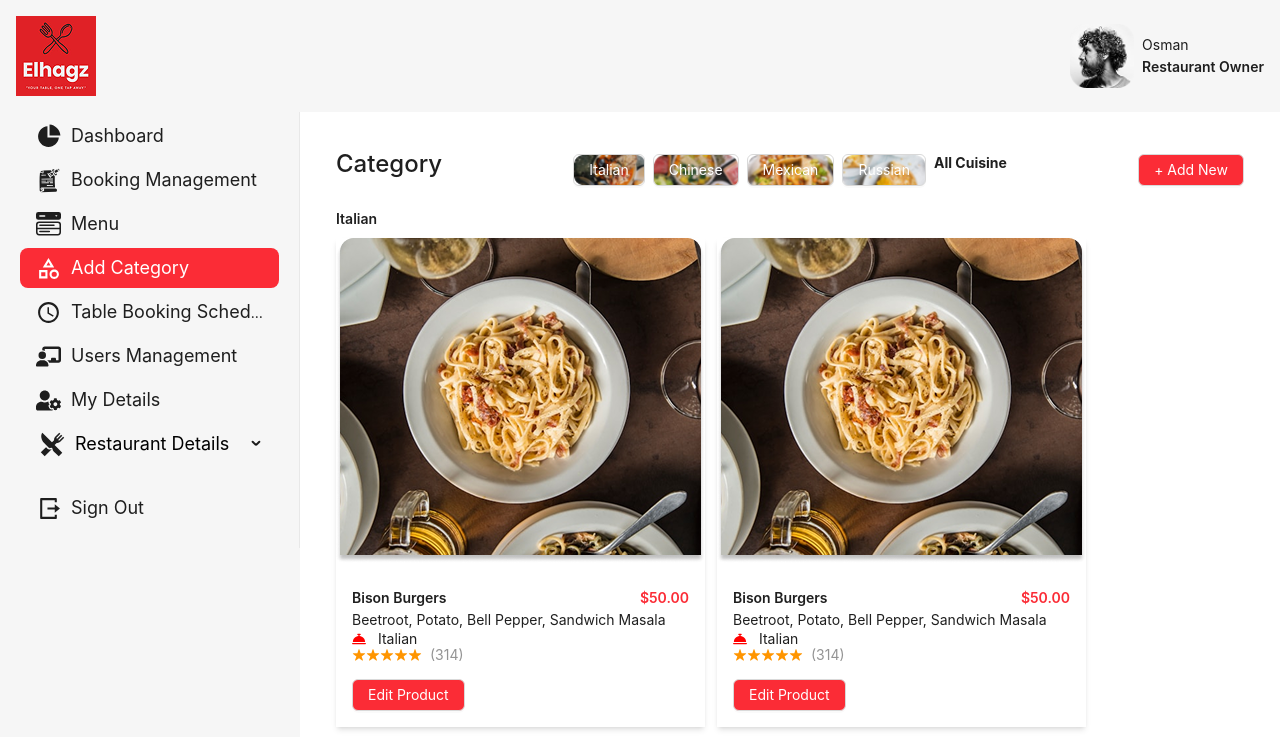
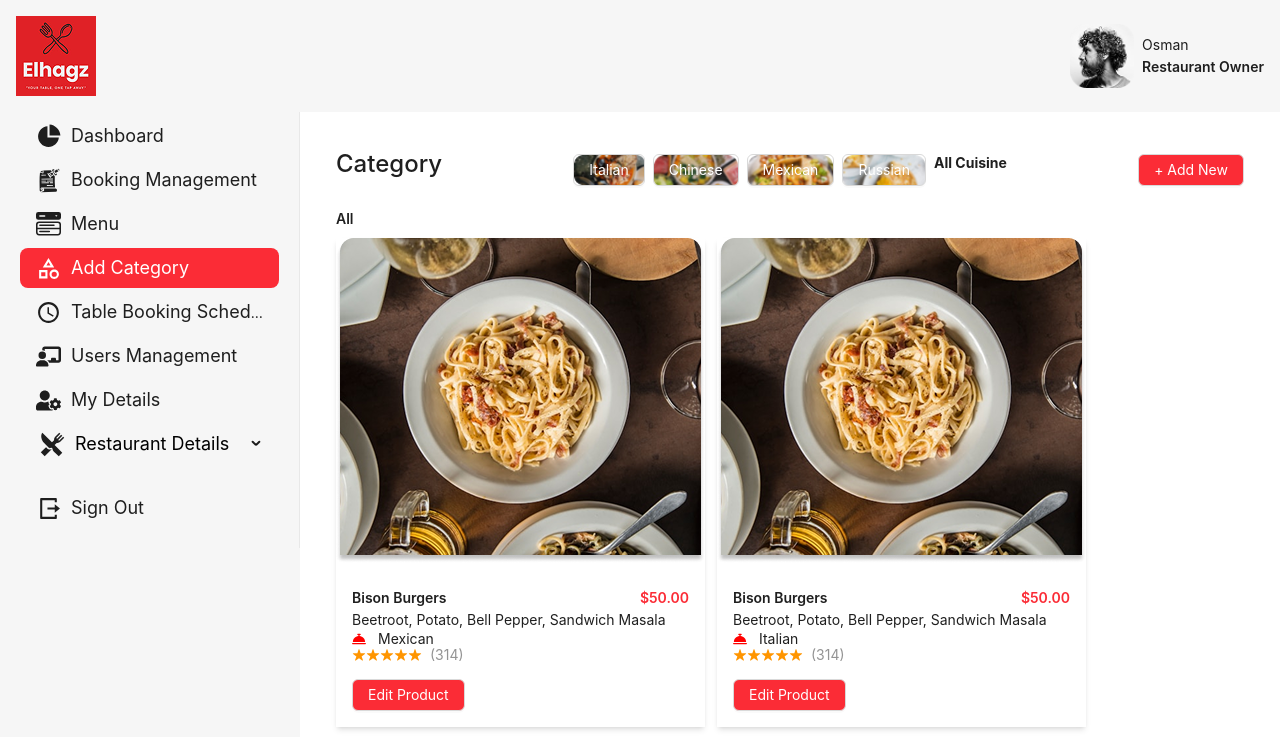
Before and after one commit to bdCalling-Sdt-hub/restaurant-dashboard, a React (Vite) app: page /add-category in a window 1280 px wide. Shown: the top 737 px of the page. Built offline with nearby package versions, Linux system fonts and the light colour scheme.

Commit message:
Category filtering and search

```diff
--- a/src/components/menuComponents/MenuItem.jsx
+++ b/src/components/menuComponents/MenuItem.jsx
@@ -27,7 +27,7 @@ const MenuItem = ({ item, onEdit }) => {
 
       <div className='flex items-center gap-x-3'>
       <FaBellConcierge color='red' />
-       <span>Italian</span>
+       <span>{item.category}</span>
       </div>
 
       <div className='flex gap-x-2 items-center'>
--- a/src/pages/addCategory/index.jsx
+++ b/src/pages/addCategory/index.jsx
@@ -1,75 +1,118 @@
-import React, { useState } from 'react';
-import { Button,  Typography, Space, Modal, Input } from 'antd';
-import MenuItem from '../../components/menuComponents/MenuItem';
-import respic from  '../../../public/respic.png'
-import btnbg from  '../../../public/buttonbg.png'
-import btn1 from  '../../../public/ite.png'
-import btn2 from  '../../../public/che.png'
-import btn3 from  '../../../public/mex.png'
+import React, { useState } from "react";
+import { Button, Typography, Space, Modal, Input } from "antd";
+import MenuItem from "../../components/menuComponents/MenuItem";
+import respic from "../../../public/respic.png";
+import btnbg from "../../../public/buttonbg.png";
+import btn1 from "../../../public/ite.png";
+import btn2 from "../../../public/che.png";
+import btn3 from "../../../public/mex.png";
 
-
-
-import { IoIosStar, IoMdStats } from 'react-icons/io';
+import { IoIosStar, IoMdStats } from "react-icons/io";
 import { Link } from "react-router";
-
 
 const { Text } = Typography;
 
-
-
 const AddCategory = () => {
-
   const [isModalVisible, setIsModalVisible] = useState(false);
   const [isSuccessModalVisible, setIsSuccessModalVisible] = useState(false);
+  const [selectedCategory, setSelectedCategory] = useState("All");
 
   const [editingItem, setEditingItem] = useState(null);
   const [items, setItems] = useState([
     {
       id: 1,
-        name: 'Bison Burgers',
-        price: 50.00,
-        description: 'Beetroot, Potato, Bell Pepper, Sandwich Masala',
+      name: "Bison Burgers",
+      price: 50.0,
+      description: "Beetroot, Potato, Bell Pepper, Sandwich Masala",
+      category: "Mexican",
     },
     {
       id: 2,
-        name: 'Bison Burgers',
-        price: 50.00,
-        description: 'Beetroot, Potato, Bell Pepper, Sandwich Masala',
+      name: "Bison Burgers",
+      price: 50.0,
+      description: "Beetroot, Potato, Bell Pepper, Sandwich Masala",
+      category: "Italian",
     },
     {
       id: 3,
-        name: 'Bison Burgers',
-        price: 50.00,
-        description: 'Beetroot, Potato, Bell Pepper, Sandwich Masala',
+      name: "Bison Burgers",
+      price: 50.0,
+      description: "Beetroot, Potato, Bell Pepper, Sandwich Masala",
+      category: "Italian",
     },
     {
       id: 4,
-        name: 'Bison Burgers',
-        price: 50.00,
-        description: 'Beetroot, Potato, Bell Pepper, Sandwich Masala',
+      name: "Bison Burgers",
+      price: 50.0,
+      description: "Beetroot, Potato, Bell Pepper, Sandwich Masala",
+      category: "Italian",
     },
     {
       id: 5,
-        name: 'Bison Burgers',
-        price: 50.00,
-        description: 'Beetroot, Potato, Bell Pepper, Sandwich Masala',
+      name: "Bison Burgers",
+      price: 50.0,
+      description: "Beetroot, Potato, Bell Pepper, Sandwich Masala",
+      category: "Italian",
     },
     {
       id: 6,
-        name: 'Bison Burgers',
-        price: 50.00,
-        description: 'Beetroot, Potato, Bell Pepper, Sandwich Masala',
+      name: "Bison Burgers",
+      price: 50.0,
+      description: "Beetroot, Potato, Bell Pepper, Sandwich Masala",
+      category: "Italian",
     },
-    ])
-
-
-
-
+    {
+      id: 7,
+      name: "Bison Burgers",
+      price: 50.0,
+      description: "Beetroot, Potato, Bell Pepper, Sandwich Masala",
+      category: "Mexican",
+    },
+    {
+      id: 8,
+      name: "Bison Burgers",
+      price: 50.0,
+      description: "Beetroot, Potato, Bell Pepper, Sandwich Masala",
+      category: "Mexican",
+    },
+    {
+      id: 9,
+      name: "Bison Burgers",
+      price: 50.0,
+      description: "Beetroot, Potato, Bell Pepper, Sandwich Masala",
+      category: "Mexican",
+    },
+    {
+      id: 10,
+      name: "Bison Burgers",
+      price: 50.0,
+      description: "Beetroot, Potato, Bell Pepper, Sandwich Masala",
+      category: "Mexican",
+    },
+    {
+      id: 11,
+      name: "Bison Burgers",
+      price: 50.0,
+      description: "Beetroot, Potato, Bell Pepper, Sandwich Masala",
+      category: "Mexican",
+    },
+    {
+      id: 12,
+      name: "Bison Burgers",
+      price: 50.0,
+      description: "Beetroot, Potato, Bell Pepper, Sandwich Masala",
+      category: "Mexican",
+    },
+  ]);
 
   const showEditModal = (item) => {
     setEditingItem(item);
     setIsModalVisible(true);
   };
+  const filteredItems =
+    selectedCategory === "All"
+      ? items
+      : items.filter((item) => item.category === selectedCategory);
 
   const handleOk = () => {
     if (editingItem) {
@@ -79,8 +122,8 @@ const AddCategory = () => {
       setItems(updatedMenuItems);
     }
     setEditingItem(null);
-    setIsSuccessModalVisible(true)
-    setIsModalVisible(false)
+    setIsSuccessModalVisible(true);
+    setIsModalVisible(false);
   };
 
   const handleCancel = () => {
@@ -92,52 +135,109 @@ const AddCategory = () => {
     setEditingItem({ ...editingItem, [e.target.name]: e.target.value });
   };
 
-  const handleSuccessModal =()=>{
-    setIsSuccessModalVisible(false)
-  }
+  const handleSuccessModal = () => {
+    setIsSuccessModalVisible(false);
+  };
 
   return (
     <div className="p-4">
       <div className="flex justify-between items-center mb-4">
         <h2 className="text-2xl font-semibold">Category</h2>
-        <Space >
-          <Button className="bg-gray-200 rounded-full px-4 py-2 text-sm" style={{ backgroundImage: `url(${btn1})`, backgroundSize: 'cover', color: 'white' }}>Italian</Button>
-          <Button className="bg-gray-200 rounded-full px-4 py-2 text-sm" style={{ backgroundImage: `url(${btn2})`, backgroundSize: 'cover', color: 'white' }}>Chinese</Button>
-          <Button className="bg-gray-200 rounded-full px-4 py-2 text-sm" style={{ backgroundImage: `url(${btn3})`, backgroundSize: 'cover', color: 'white' }}>Mexican</Button>
-          <Button className="bg-gray-200 rounded-full px-4 py-2 text-sm" style={{ backgroundImage: `url(${btnbg})`, backgroundSize: 'cover', color: 'white' }}>Russian</Button>
+        <Space>
+          <Button
+            onClick={() => setSelectedCategory("Italian")}
+            className="bg-gray-200 rounded-full px-4 py-2 text-sm"
+            style={{
+              backgroundImage: `url(${btn1})`,
+              backgroundSize: "cover",
+              color: "white",
+            }}
+          >
+            Italian
+          </Button>
+          <Button
+            onClick={() => setSelectedCategory("Chinese")}
+            className="bg-gray-200 rounded-full px-4 py-2 text-sm"
+            style={{
+              backgroundImage: `url(${btn2})`,
+              backgroundSize: "cover",
+              color: "white",
+            }}
+          >
+            Chinese
+          </Button>
+          <Button
+            onClick={() => setSelectedCategory("Mexican")}
+            className="bg-gray-200 rounded-full px-4 py-2 text-sm"
+            style={{
+              backgroundImage: `url(${btn3})`,
+              backgroundSize: "cover",
+              color: "white",
+            }}
+          >
+            Mexican
+          </Button>
+          <Button
+            onClick={() => setSelectedCategory("Russian")}
+            className="bg-gray-200 rounded-full px-4 py-2 text-sm"
+            style={{
+              backgroundImage: `url(${btnbg})`,
+              backgroundSize: "cover",
+              color: "white",
+            }}
+          >
+            Russian
+          </Button>
           <div>
-
             <p className=" rounded-full  text-sm font-bold ">All Cuisine</p>
           </div>
         </Space>
         <div>
-        <Button  onClick={() => showEditModal({ name: "", description: "", price: 0 })} className="!bg-red-500 !text-white rounded-full px-4 py-2 text-sm">+ Add New</Button>
+          <Button
+            onClick={() =>
+              showEditModal({ name: "", description: "", price: 0 })
+            }
+            className="!bg-red-500 !text-white rounded-full px-4 py-2 text-sm"
+          >
+            + Add New
+          </Button>
         </div>
       </div>
 
-      <Text strong className="block mb-2">Italian</Text>
+      {/* Display filtered items */}
+      <Text strong className="block mb-2">
+        {selectedCategory}
+      </Text>
+      <div className="flex flex-wrap gap-3">
+        {filteredItems.map((item) => (
+          <MenuItem key={item.id} item={item} />
+        ))}
+      </div>
+
+      {/* <Text strong className="block mb-2">
+        Italian
+      </Text>
       <div className="flex flex-wrap gap-3">
         {items.slice(0, 4).map((item) => (
           <MenuItem key={item.id} item={item} onEdit={showEditModal} />
         ))}
-      </div>
-
-      <Text strong className="block mb-2">Mexican</Text>
+      </div> */}
+      {/* =================================== */}
+      {/* <Text strong className="block mb-2">
+        Mexican
+      </Text>
       <div className="flex flex-wrap gap-3">
-        {items.slice(0,4).map((item, index) => (
+        {items.slice(0, 4).map((item, index) => (
           <MenuItem key={index} item={item} onEdit={showEditModal} />
         ))}
-      </div>
-
-
-
+      </div> */}
 
       <Modal
         title={editingItem ? "Edit Menu Item" : "Add New Menu Item"}
         visible={isModalVisible}
         onOk={handleOk}
         okText="Save"
-        cancelButtonProps={{ style: { display: 'block' } }}
+        cancelButtonProps={{ style: { display: "block" } }}
         onCancel={handleCancel}
         width={500}
         footer={[
@@ -147,10 +247,10 @@ const AddCategory = () => {
               type="primary"
               onClick={handleOk}
               style={{
-                backgroundColor: 'red',
-                color: 'white',
-                borderColor: 'red',
-                width:"100%"
+                backgroundColor: "red",
+                color: "white",
+                borderColor: "red",
+                width: "100%",
               }}
             >
               Save
@@ -158,12 +258,9 @@ const AddCategory = () => {
           </div>,
         ]}
       >
-
-        <div className="flex items-center justify-center" >
+        <div className="flex items-center justify-center">
           <img src={respic} alt="img" className="w-64" />
         </div>
-
-
 
         <div className="flex">
           <div>
@@ -204,15 +301,13 @@ const AddCategory = () => {
       {/* Success Popup model  */}
 
       <Modal
-
         visible={isSuccessModalVisible}
         onOk={() => setIsSuccessModalVisible(false)}
         onCancel={handleSuccessModal}
         footer={null}
       >
-        <div  >
+        <div>
           <img src={respic} alt="Saved Item" className="w-40 mx-auto" />
-
           <div>
             <div className="flex gap-x-2">
               <div>
@@ -240,11 +335,17 @@ const AddCategory = () => {
           </div>
         </div>
 
-        <div className='flex py-2 gap-x-2 items-center'>
-      <div className='flex'> <IoIosStar color='#FF9500'/>  <IoIosStar color='#FF9500'/> <IoIosStar color='#FF9500'/> <IoIosStar color='#FF9500'/> <IoIosStar color='#FF9500'/> </div>
-      <Link to={'/menu'} className='text-[#949494]'  >(63) See more  </Link>
+        <div className="flex py-2 gap-x-2 items-center">
+          <div className="flex">
+            {" "}
+            <IoIosStar color="#FF9500" /> <IoIosStar color="#FF9500" />{" "}
+            <IoIosStar color="#FF9500" /> <IoIosStar color="#FF9500" />{" "}
+            <IoIosStar color="#FF9500" />{" "}
           </div>
-
+          <Link to={"/menu"} className="text-[#949494]">
+            (63) See more{" "}
+          </Link>
+        </div>
       </Modal>
     </div>
   );
```
Also changed, not shown: src/pages/bookingManagement/index.jsx (+22 -17 lines), src/pages/userManagement/index.jsx (+16 -15 lines). Lines whose indentation alone changed are shown as unchanged.
